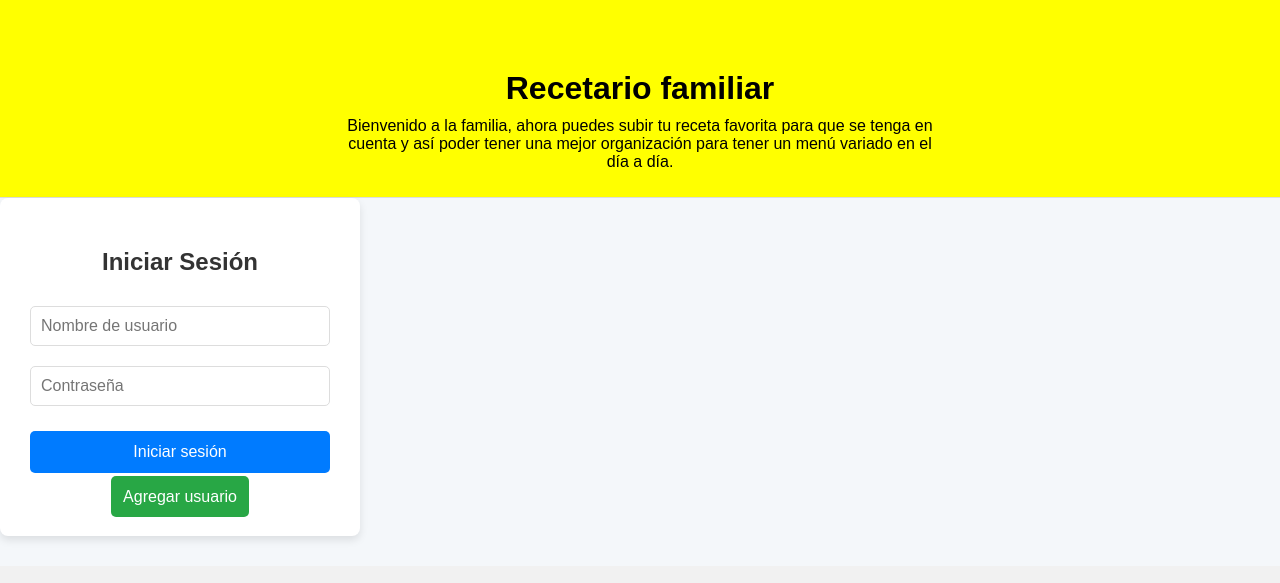
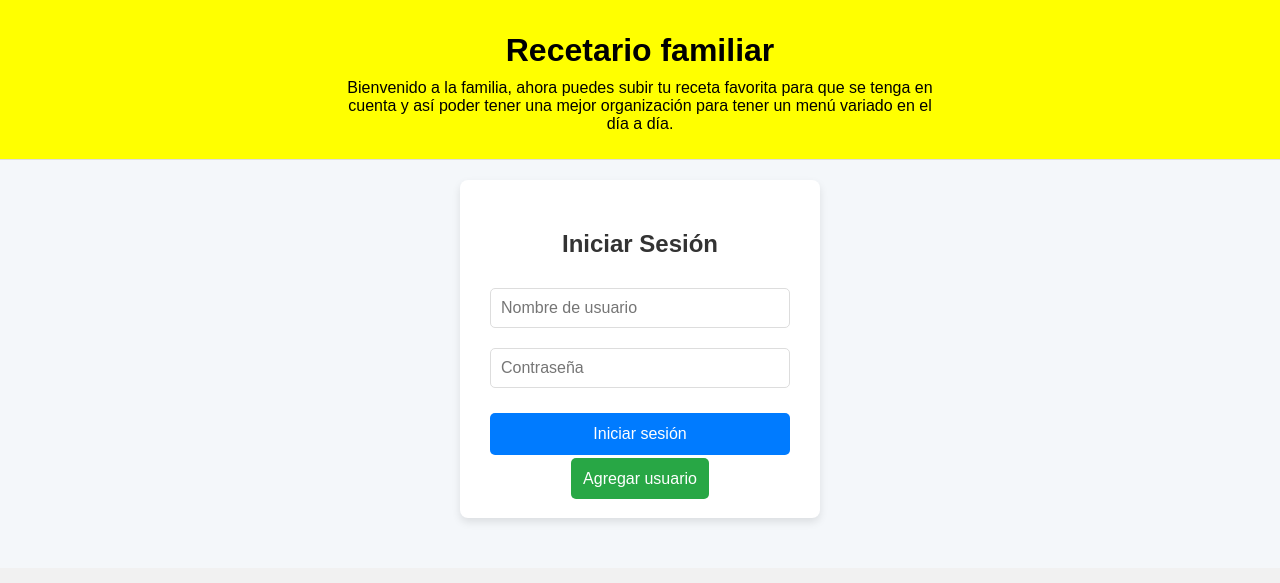
Before and after one commit to Centurionromano/15.entrega, a PHP site: page / in a window 1280 px wide. Shown: the top 583 px of the page. Run offline with PHP 8.4, Linux system fonts and the light colour scheme.

Commit message:
Nuevo index

```diff
--- a/index.php
+++ b/index.php
@@ -119,8 +119,11 @@ if ($_SERVER['REQUEST_METHOD'] === 'POST') {
     margin: 0;
     padding: 0;
     min-height: 100vh;
+    /*Centrado flexbox */
     display: flex;
     flex-direction: column;
+    align-items: center;
+    justify-content: center;
 }
 
 
@@ -132,6 +135,7 @@ if ($_SERVER['REQUEST_METHOD'] === 'POST') {
         box-shadow: 0 4px 8px rgba(0, 0, 0, 0.1); /* Sombra sutil */
         width: 300px; /* Ancho fijo */
         text-align: center; /* Centra el texto dentro del contenedor */
+        margin: 20px auto;
     }
 
     h2 {
@@ -217,6 +221,7 @@ footer {
     margin-top: auto;
     padding: 20px;
     background-color: #f1f1f1;
+    width: 100%;
 }
 
 /* Estilo para el encabezado principal */
```
